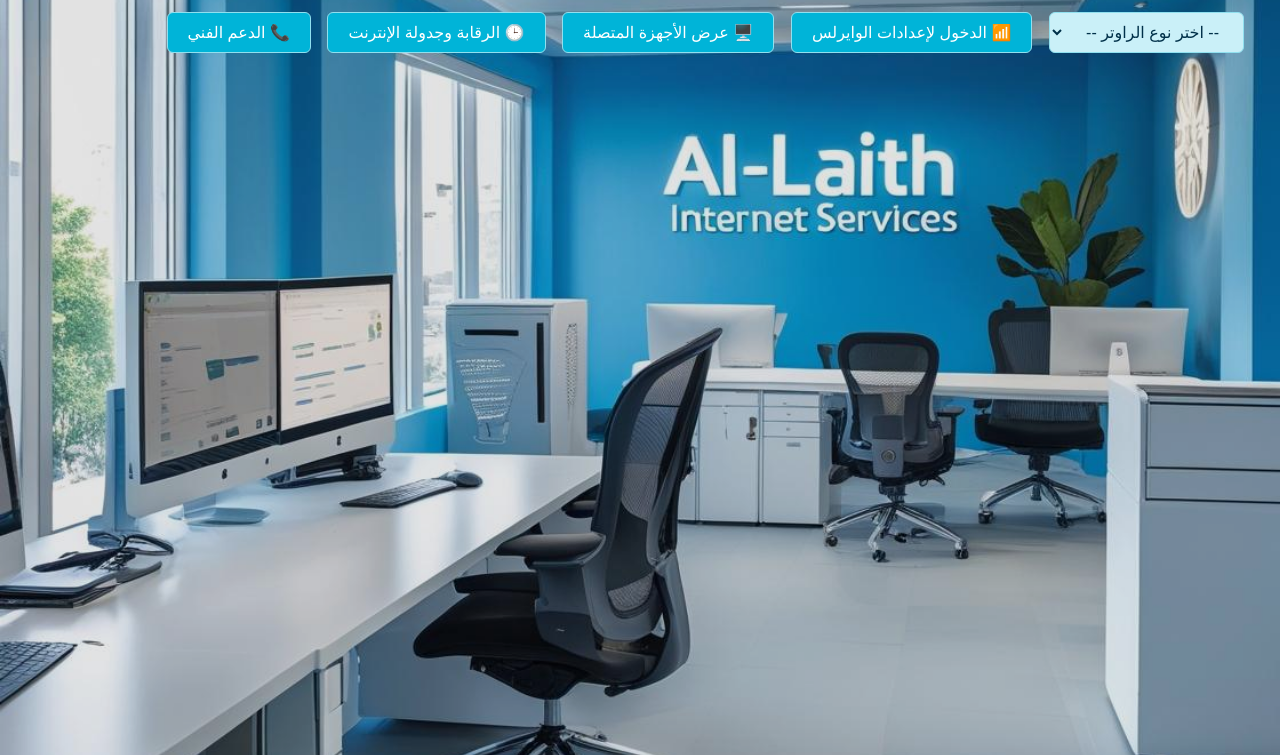
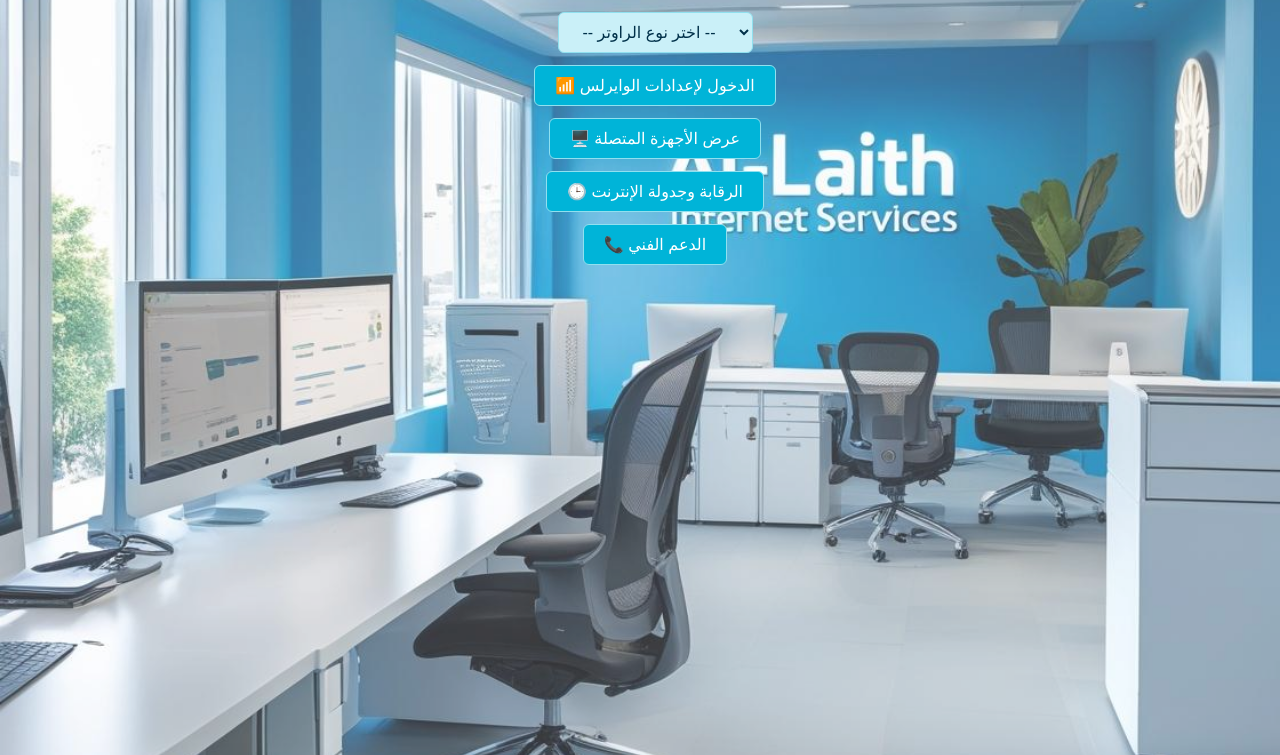
Before and after one commit to adnanwa90-max/adnan-net, a plain HTML site: page index.html in a window 1280 px wide. Shown: the part 105-860 px from the top of the page. Drawn offline with Linux system fonts and the light colour scheme.

Commit message:
Update index.html

```diff
--- a/index.html
+++ b/index.html
@@ -16,13 +16,13 @@
   }
 
   .overlay {
-    background-color: rgba(0, 0, 0, 0.1);
-    padding: 30px;
-    height: 100%;
-   .overlay {
-  display: flex;
-  flex-direction: column;
-  align-items: flex-start; /* محاذاة العناصر إلى اليسار */
+      background-color: rgba(0, 0, 0, 0.1);
+      padding: 30px;
+      height: 100%;
+      overflow-y: auto;
+      display: flex;
+      flex-direction: column;
+      align-items: center;
   direction: ltr;           /* قلب اتجاه العناصر داخل الصندوق إلى اليسار */
   padding-left: 60px;       /* دفع الأزرار قليلاً نحو اليسار */
   background-color: rgba(255, 255, 255, 0.2); /* خلفية شفافة لتوضيح الصورة */
```
